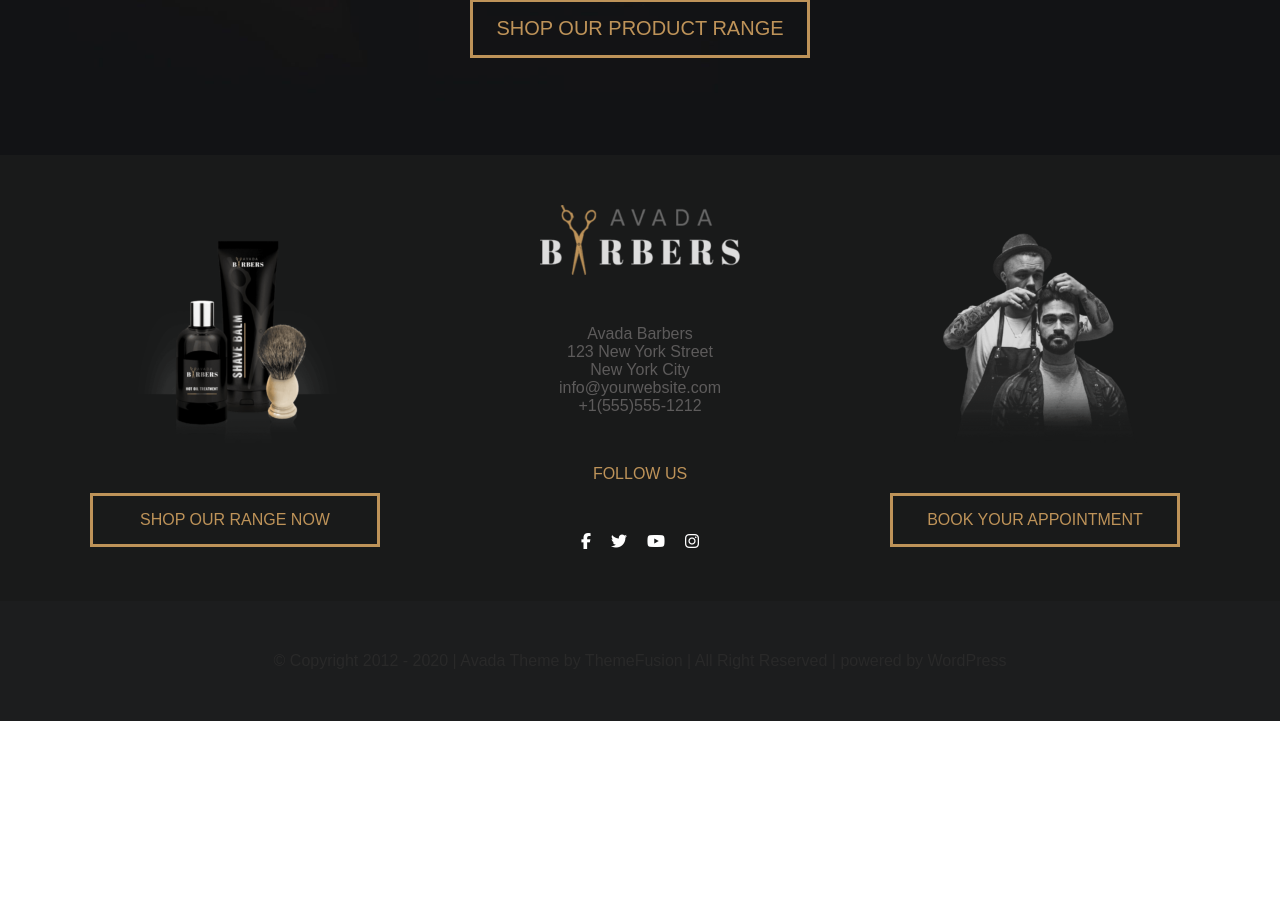
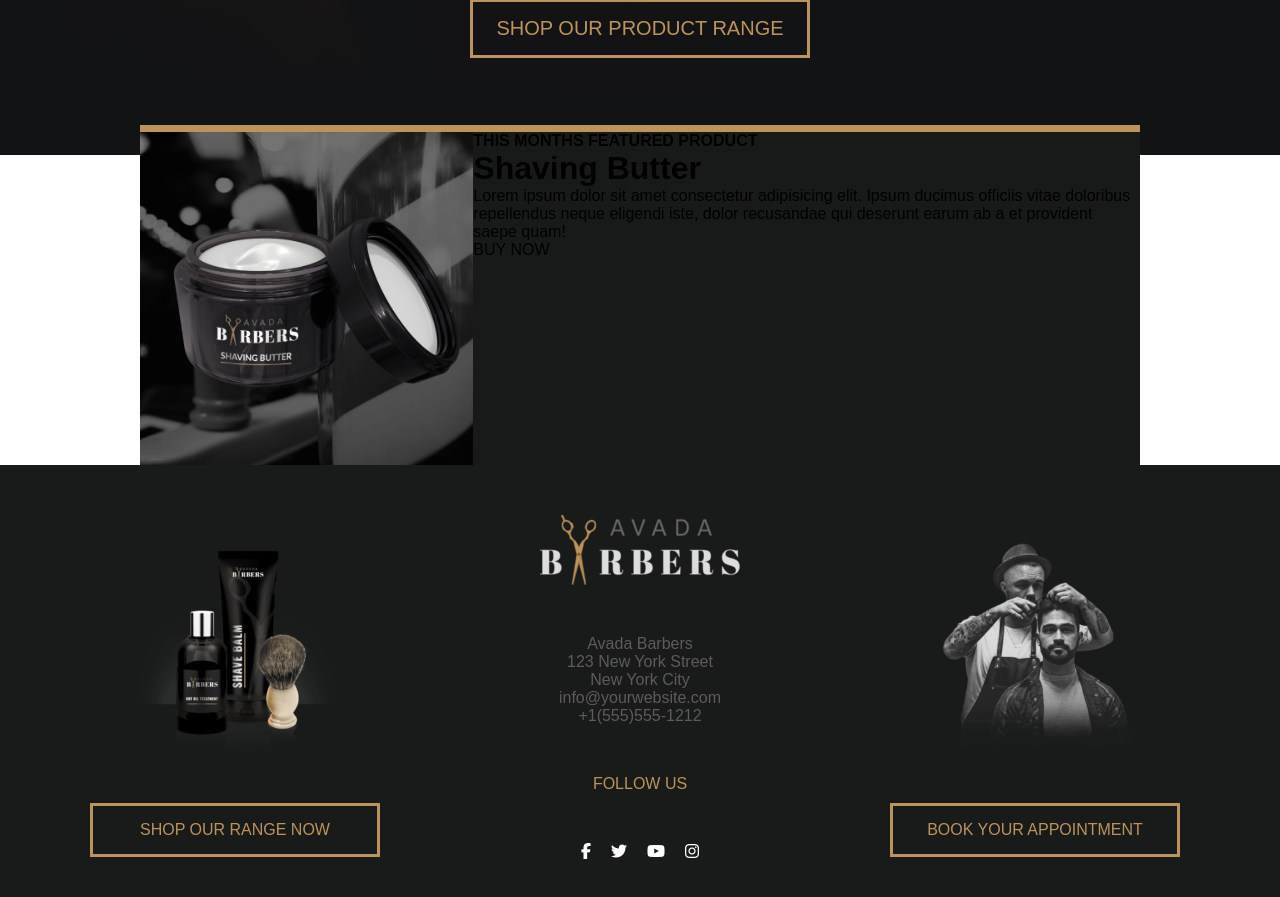
Before and after one commit to Carmine-Doronzo/proj-html-vuejs, a Vue app: page / in a window 1280 px wide. Shown: the part 3316-4213 px from the top of the page. Before the commit the page ends 4037 px from the top, so only its background shows below. Built offline with nearby package versions, Linux system fonts and the light colour scheme.

Commit message:
transfer footer css to corresponding footer.scss
begin static carousel of product

```diff
--- a/src/App.vue
+++ b/src/App.vue
@@ -1,8 +1,8 @@
 <template>
 
-        <HeaderComponent />
-        <MainComponent />
-        <FooterComponent />
+  <HeaderComponent />
+  <MainComponent />
+  <FooterComponent />
 
 
 
--- a/src/components/FooterComponent.vue
+++ b/src/components/FooterComponent.vue
@@ -40,58 +40,5 @@ export default {
 </script>
 
 <style lang="scss" scoped>
-.bg-191a1a {
-    background-color: #191a1a;
-}
-.bg-1c1d1e{
-    background-color: #1c1d1e;
-    height: 120px;
-    display: flex;
-    align-items: center;
-    justify-content: center;
-}
-.container-footer{
-    padding: 50px 0;
-}
-.row-footer{
-    display: flex;
-    justify-content: center;
-    align-items: center;
-    gap: 150px;
-}
-.card-footer{
-    text-align: center;
-    display: flex;
-    flex-direction: column;
-    gap: 50px;
-
-}
-
-
-.social{
-    display: flex;
-    flex-direction: row;
-    justify-content: center;
-    gap: 20px;
-}
-.orange-color{
-    color: #be9359;
-}
-.button-footer{
-    border: 3px solid ;
-    padding: 15px 15px;
-    width: 290px;
-    text-align: center;
-    color: #be9359;
-    //font-size: 20px;
-}
-.white-color{
-    color:white;
-}
-.grey-color{
-    color: #5d5b5b;
-}
-.dark-grey{
-    color: #292929;
-}
+@use '../style/partials/footer.scss';
 </style>
--- a/src/components/MainComponent.vue
+++ b/src/components/MainComponent.vue
@@ -23,6 +23,22 @@
     <img src="/img/triangle.svg" alt="" class="triangle bg-triangle">
 
     <ProductsContent/>
+
+    <div class="container-carousel">
+
+            <div class="row-carousel">
+                <div class="col-4">
+                  <img src="/img/shaving_butter-800x800.png" alt="">
+                </div>
+                <div class="col-8">
+                    <h4> THIS MONTHS FEATURED PRODUCT</h4>
+                    <h1>Shaving Butter</h1>
+                    <p>Lorem ipsum dolor sit amet consectetur adipisicing elit. Ipsum ducimus officiis vitae doloribus repellendus neque eligendi iste, dolor recusandae qui deserunt earum ab a et provident saepe quam!</p>
+                    <div>BUY NOW</div>
+                </div>
+            </div>
+
+    </div>
 
 
 
@@ -54,6 +70,31 @@ export default {
 
 <style lang="scss" scoped>
 @use '../style/partials/main.scss';
+.col-4{
+    width: calc((4 * 100%) / 12);
+    background-image: url("/img/avadabarbers-cta-background.jpg");
+    background-repeat: no-repeat;
+    background-size: cover;
+    //height: 600px;
+}
+.col-8{
+    width: calc((8 * 100%) / 12);
+    background-color: #181a1a;
+    height: 100%;
+}
+.row-carousel{
+    gap: 0;
+    border-top: 7px solid  #be9359 ;
+    display: flex;
+    justify-content: center;
+    align-items: center;
+    margin-top: -30px;
 
+}
 
+.container-carousel{
+    width: 1000px;
+    display: flex;
+    margin: 0 auto;
+}
 </style>
--- a/src/style/general.scss
+++ b/src/style/general.scss
@@ -5,3 +5,4 @@
 @use './partials/awards.scss';
 @use './partials/services.scss';
 @use './partials/products.scss';
+@use './partials/footer.scss'
--- /dev/null
+++ b/src/style/partials/_footer.scss
@@ -0,0 +1,54 @@
+.bg-191a1a {
+    background-color: #191a1a;
+}
+.bg-1c1d1e{
+    background-color: #1c1d1e;
+    height: 120px;
+    display: flex;
+    align-items: center;
+    justify-content: center;
+}
+.container-footer{
+    padding: 50px 0;
+}
+.row-footer{
+    display: flex;
+    justify-content: center;
+    align-items: center;
+    gap: 150px;
+}
+.card-footer{
+    text-align: center;
+    display: flex;
+    flex-direction: column;
+    gap: 50px;
+
+}
+
+
+.social{
+    display: flex;
+    flex-direction: row;
+    justify-content: center;
+    gap: 20px;
+}
+.orange-color{
+    color: #be9359;
+}
+.button-footer{
+    border: 3px solid ;
+    padding: 15px 15px;
+    width: 290px;
+    text-align: center;
+    color: #be9359;
+    //font-size: 20px;
+}
+.white-color{
+    color:white;
+}
+.grey-color{
+    color: #5d5b5b;
+}
+.dark-grey{
+    color: #292929;
+}
```
